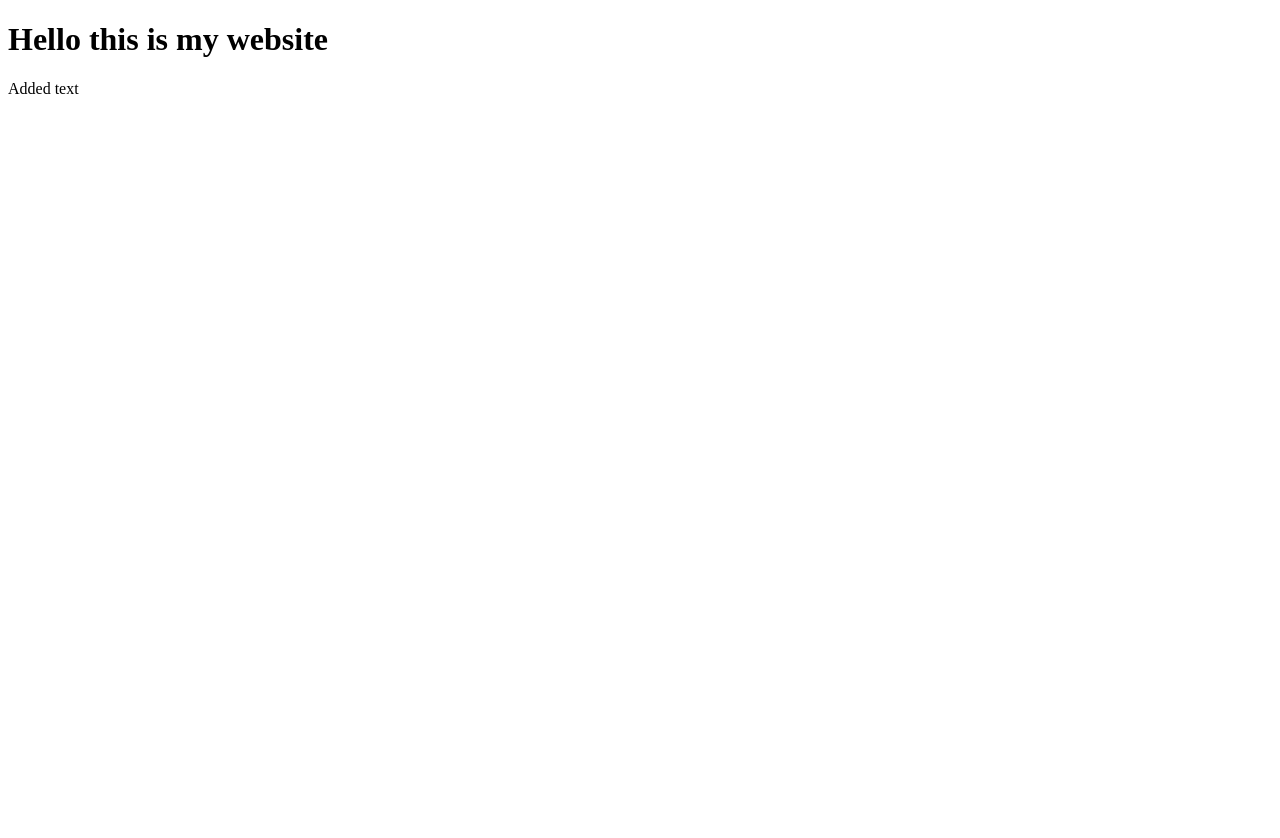
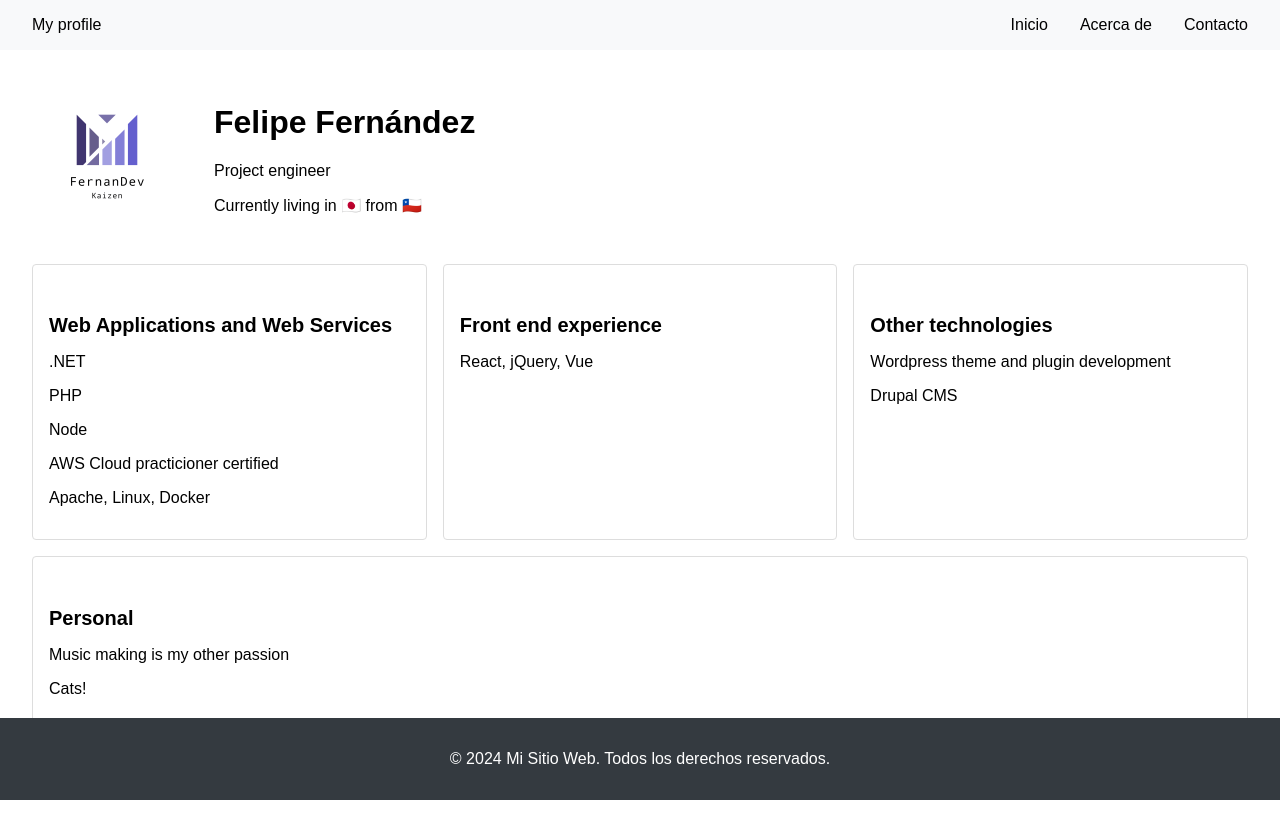
Before and after one commit to ulonix/ulonix.github.io, a plain HTML site: page index.html in a window 1280 px wide. Before the commit the page ends 800 px from the top, so only its background shows below. Drawn offline with Linux system fonts and the light colour scheme.

Commit message:
cambios en diseño y layout

```diff
--- a/index.html
+++ b/index.html
@@ -1,12 +1,77 @@
-<!DOCTYPE html>
+<!doctype html>
 <html lang="en">
-<head>
+  <head>
     <meta charset="UTF-8">
+    <meta http-equiv="X-UA-Compatible" content="IE=edge">
     <meta name="viewport" content="width=device-width, initial-scale=1.0">
-    <title>Hola!</title>
-</head>
-<body>
-    <h1>Hello this is my website</h1>
-    <p>Added text</p>
-</body>
+    <title>Profile Personal</title>
+    <link rel="stylesheet" href="./style.css">
+  </head>
+  <body>
+    <!-- Menú de navegación -->
+    <nav class="navbar">
+      <a href="#">My profile</a>
+      <button class="navbar-toggler" id="navbar-toggler">
+        &#9776;
+      </button>
+      <div class="navbar-menu" id="navbar-menu">
+        <a href="#">Inicio</a>
+        <a href="#">Acerca de</a>
+        <a href="#">Contacto</a>
+      </div>
+    </nav>
+
+    <!-- Sección de perfil -->
+    <div class="container">
+      <div class="profile">
+        <img src="img/logo_transparent.png" alt="Logo" width="150">
+        <div class="profile-info">
+          <h1>Felipe Fernández</h1>
+          <p>Project engineer</p>
+          <p>Currently living in 🇯🇵 from 🇨🇱</p>
+        </div>
+      </div>
+
+      <!-- Sección de cards -->
+      <div class="cards">
+        <div class="card">
+          <h5 class="card-title">Web Applications and Web Services</h5>
+          <p class="card-text">.NET</p>
+          <p class="card-text">PHP</p>
+          <p class="card-text">Node</p>
+          <p class="card-text">AWS Cloud practicioner certified</p>
+          <p class="card-text">Apache, Linux, Docker</p>
+        </div>
+        <div class="card">
+          <h5 class="card-title">Front end experience</h5>
+          <p class="card-text">React, jQuery, Vue</p>
+        </div>
+        <div class="card">
+          <h5 class="card-title">Other technologies</h5>
+          <p class="card-text">Wordpress theme and plugin development</p>
+          <p class="card-text">Drupal CMS</p>
+        </div>
+        <div class="card">
+          <h5 class="card-title">Personal</h5>
+          <p class="card-text">Music making is my other passion</p>
+          <p class="card-text">Cats!</p>
+        </div>
+      </div>
+    </div>
+
+  <!-- Footer -->
+  <footer class="footer">
+    <div class="container">
+      <p>&copy; 2024 Mi Sitio Web. Todos los derechos reservados.</p>
+    </div>
+  </footer>
+
+    <script>
+      document.getElementById('navbar-toggler').addEventListener('click', function() {
+        var menu = document.getElementById('navbar-menu');
+        menu.classList.toggle('show');
+      });
+    </script>
+  </body>
 </html>
+</html>
--- /dev/null
+++ b/style.css
@@ -0,0 +1,151 @@
+body {
+  font-family: Arial, sans-serif;
+  margin: 0;
+  padding: 0;
+  box-sizing: border-box;
+}
+.navbar {
+  display: flex;
+  justify-content: space-between;
+  align-items: center;
+  background-color: #f8f9fa;
+  padding: 1rem;
+  position: relative;
+}
+.navbar a {
+  text-decoration: none;
+  color: #000;
+  margin: 0 1rem;
+}
+.navbar a:hover {
+  text-decoration: underline;
+}
+.navbar-toggler {
+  display: none;
+  font-size: 1.5rem;
+  background: none;
+  border: none;
+  cursor: pointer;
+  position: absolute;
+  right: 1rem;
+  top: 50%;
+  transform: translateY(-50%);
+}
+.navbar-menu {
+  display: flex;
+  flex-direction: row;
+  width: auto;
+  position: static;
+  background-color: transparent;
+  padding: 0;
+  box-shadow: none;
+}
+.navbar-menu.show {
+  display: flex;
+}
+.container {
+  padding: 2rem;
+}
+.profile {
+  display: flex;
+  align-items: center;
+  margin-bottom: 2rem;
+}
+.profile img {
+  max-width: 100%;
+  height: auto;
+  border-radius: 50%;
+}
+.profile-info {
+  margin-left: 2rem;
+}
+.cards {
+  display: flex;
+  gap: 1rem;
+  flex-wrap: wrap;
+  margin-bottom: 4rem; /* Añadir margen inferior al contenedor de las cards */
+}
+
+.cards .card {
+  flex: 1 1 calc(33.333% - 1rem); /* Ajusta el ancho de las cards */
+  border: 1px solid #ddd;
+  border-radius: 0.25rem;
+  padding: 1rem;
+  background-color: #fff;
+  min-width: 250px;
+  min-height: 200px; /* Ajusta la altura mínima según sea necesario */
+  box-sizing: border-box;
+}
+
+
+.card {
+  flex: 1;
+  border: 1px solid #ddd;
+  border-radius: 0.25rem;
+  padding: 1rem;
+  background-color: #fff;
+  min-width: 250px;
+}
+.card-title {
+  font-size: 1.25rem;
+  margin-bottom: 0.5rem;
+}
+
+/* Media Queries */
+@media (max-width: 768px) {
+  .navbar {
+    flex-direction: row;
+    align-items: center;
+  }
+  .navbar-toggler {
+    display: block;
+  }
+  .navbar-menu {
+    display: none;
+    flex-direction: column;
+    width: 100%;
+    position: absolute;
+    top: 100%;
+    left: 0;
+    background-color: #f8f9fa;
+    padding: 1rem;
+    box-shadow: 0 4px 8px rgba(0, 0, 0, 0.1);
+    z-index: 1;
+  }
+  .navbar-menu.show {
+    display: flex;
+  }
+  .profile {
+    flex-direction: column;
+    text-align: center;
+  }
+  .profile-info {
+    margin-left: 0;
+    margin-top: 1rem;
+  }
+  .cards {
+    flex-direction: column;
+  }
+  .cards .card {
+    flex: 1 1 100%; /* Las cards ocupan todo el ancho en pantallas pequeñas */
+    min-height: auto; /* Ajusta la altura mínima para pantallas pequeñas */
+  }
+}
+
+/* Footer Styles */
+
+.footer {
+  background-color: #343a40;
+  color: #fff;
+  padding: 1rem 0;
+  text-align: center;
+  position: fixed;
+  bottom: 0;
+  width: 100%;
+  z-index:1000;
+}
+.footer .container {
+  max-width: 1200px;
+  margin: 0 auto;
+  padding: 0 1rem;
+}
```
Also changed, not shown: favicon.png (added), img/logo_transparent.png (added).
